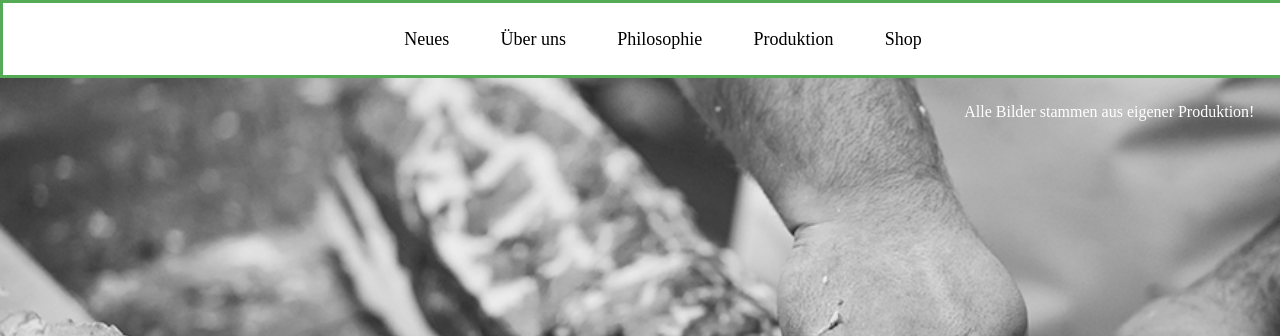
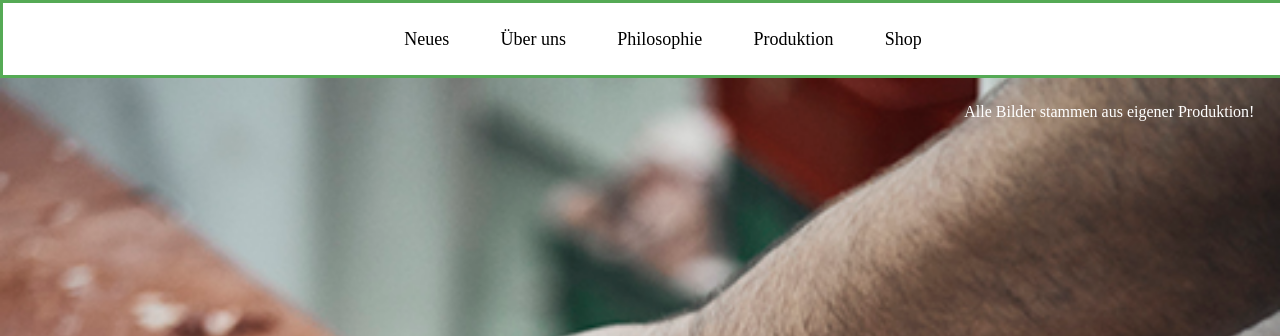
Before and after one commit to tobibaier0311/kammermeier-test, a plain HTML site: page bio.html in a window 1280 px wide. Shown: the top 336 px of the page. Drawn offline with nearby package versions, Linux system fonts and the light colour scheme.

Commit message:
Update bio.css

```diff
--- a/css/bio.css
+++ b/css/bio.css
@@ -71,7 +71,7 @@ li{
 
 .banner-area{
     height: 100vh;
-    background: url(/images/Hintergrund.jpg);
+    background: url(/images/background2.jpg);
     background-size: cover;
 }
 
```
